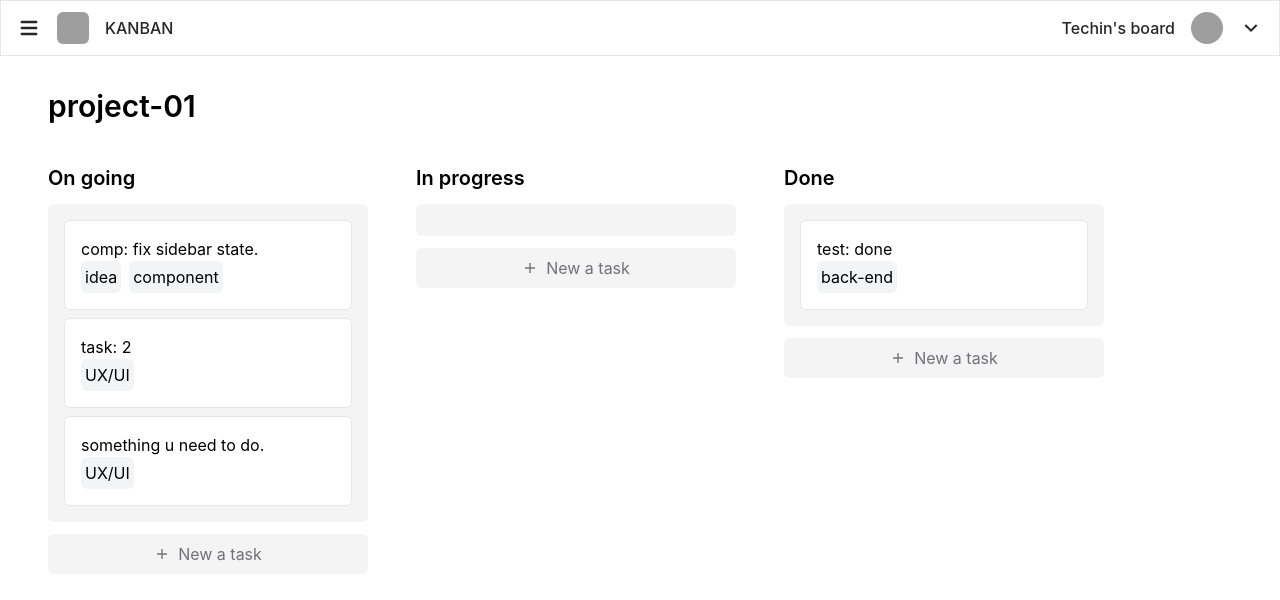
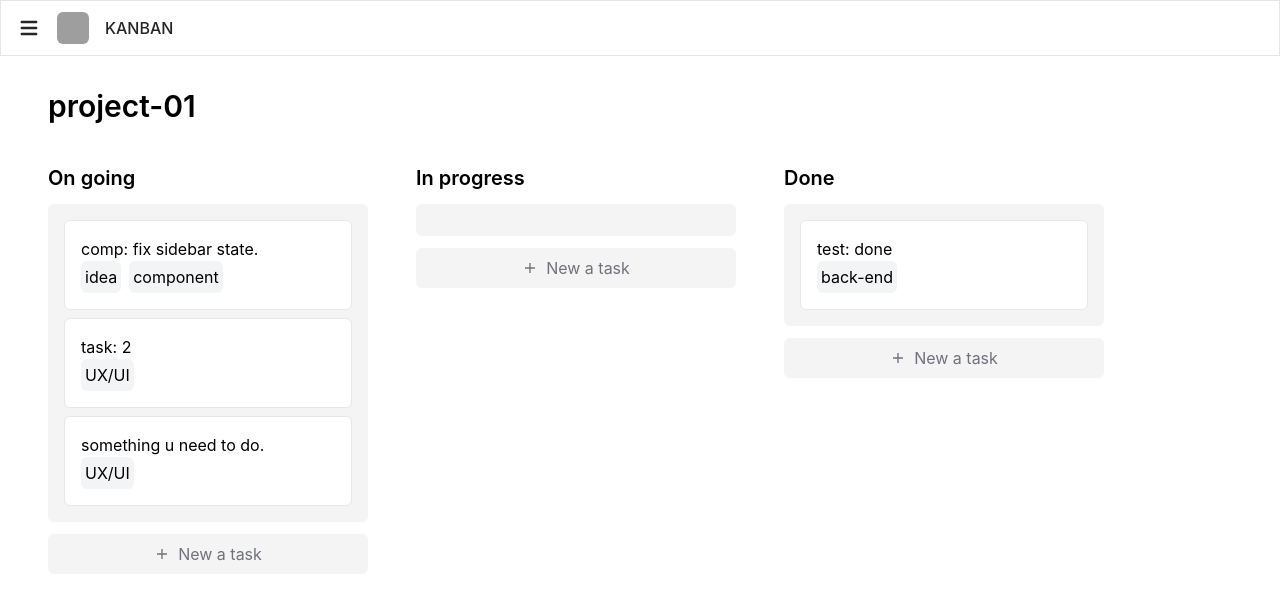
Before and after one commit to ChinjiroO/kanban-board, a React (Create React App) app in the folder client/: page / in a window 1280 px wide. Shown: the top 600 px of the page. Built offline with nearby package versions, Linux system fonts and the light colour scheme; grey boxes are pictures that could not be loaded.

Commit message:
update: remove profile info on navbar

```diff
--- a/client/src/components/Navbar.jsx
+++ b/client/src/components/Navbar.jsx
@@ -1,11 +1,10 @@
 import React from "react";
-import { RiArrowDownSLine, RiCloseLine } from "react-icons/ri";
+import { RiCloseLine } from "react-icons/ri";
 import { HiMenu } from "react-icons/hi";
 
 function Navbar({ onClick, open }) {
   return (
     <nav className="flex justify-between items-center w-screen h-14 px-4 py-2 shadow-lg bg-white border border-b-gray-200 text-neutral-800 font-medium">
-      {/* left */}
       <div className="flex gap-4 items-center">
         {/* menu button not show on md screen */}
         <button
@@ -26,19 +25,6 @@ function Navbar({ onClick, open }) {
         />
         <p className="uppercase">kanban</p>
       </div>
-      {/* right */}
-      <div className="flex gap-4 items-center">
-        <p className="hidden md:flex">Techin's board</p>
-        <img
-          src={`https://i.pravatar.cc/300`}
-          alt="profile_image"
-          className="h-8 w-8 object-cover rounded-full"
-        />
-        {/* dropdown-menu. */}
-        <button className="flex items-center justify-center hover:bg-neutral-300 rounded-sm transition-all duration-200">
-          <RiArrowDownSLine className="text-2xl" />
-        </button>
-      </div>
     </nav>
   );
 }
```
